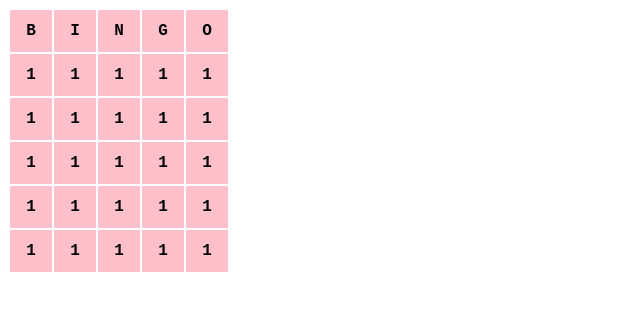
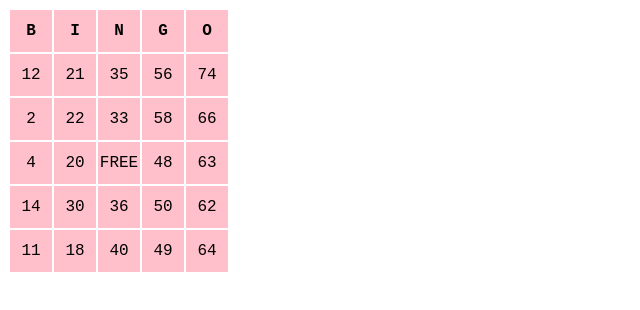
Before and after one commit to Mimi-Rabbit-usagi/bingo_sheet, a plain HTML site: page index.html in a window 1280 px wide. Shown: the whole page, without its empty margins (0-640 px from the left). Drawn offline with Linux system fonts and the light colour scheme.

Commit message:
コードをまとめる

```diff
--- a/index.html
+++ b/index.html
@@ -17,43 +17,7 @@
           <th>O</th>
         </tr>
       </thead>
-      <tbody>
-        <tr>
-          <th>1</th>
-          <th>1</th>
-          <th>1</th>
-          <th>1</th>
-          <th>1</th>
-        </tr>
-        <tr>
-          <th>1</th>
-          <th>1</th>
-          <th>1</th>
-          <th>1</th>
-          <th>1</th>
-        </tr>
-        <tr>
-          <th>1</th>
-          <th>1</th>
-          <th>1</th>
-          <th>1</th>
-          <th>1</th>
-        </tr>
-        <tr>
-          <th>1</th>
-          <th>1</th>
-          <th>1</th>
-          <th>1</th>
-          <th>1</th>
-        </tr>
-        <tr>
-          <th>1</th>
-          <th>1</th>
-          <th>1</th>
-          <th>1</th>
-          <th>1</th>
-        </tr>
-      </tbody>
+      <tbody></tbody>
     </table>
     <script src="main.js"></script>
   </body>
--- a/main.js
+++ b/main.js
@@ -1,19 +1,12 @@
 "use strict";
 {
   function createColumn(col) {
-    //const source = [1, 2, 3, 4, 5, 6, 7, 8, 9, 10, 11, 12, 13, 14, 15];
     const source = [];
     for (let i = 0; i < 15; i++) {
       source[i] = i + 1 + 15 * col;
     }
 
     const column = [];
-    //   b[0] = source.splice(Math.floor(Math.random() * source.length), 1)[0];
-    //   b[1] = source.splice(Math.floor(Math.random() * source.length), 1)[0];
-    //   b[2] = source.splice(Math.floor(Math.random() * source.length), 1)[0];
-    //   b[3] = source.splice(Math.floor(Math.random() * source.length), 1)[0];
-    //   b[4] = source.splice(Math.floor(Math.random() * source.length), 1)[0];
-
     for (let i = 0; i < 5; i++) {
       column[i] = source.splice(
         Math.floor(Math.random() * source.length),
@@ -24,20 +17,27 @@
     return column;
   }
 
-  const columns = [];
-  columns[0] = createColumn(0);
-  columns[1] = createColumn(1);
-  columns[2] = createColumn(2);
-  columns[3] = createColumn(3);
-  columns[4] = createColumn(4);
-  columns[2][2] = "FREE";
+  function createColumns() {
+    const columns = [];
+    for (let i = 0; i < 5; i++) {
+      columns[i] = createColumn(i);
+    }
+    columns[2][2] = "FREE";
+    return columns;
+  }
 
-  const bingo = [];
-  for (let row = 0; row < 5; row++) {
-    bingo[row] = [];
-    for (let col = 0; col < 5; col++) {
-      bingo[row][col] = columns[col][row];
+  function renderBingo(columns) {
+    for (let row = 0; row < 5; row++) {
+      const tr = document.createElement("tr");
+      for (let col = 0; col < 5; col++) {
+        const td = document.createElement("td");
+        td.textContent = columns[col][row];
+        tr.appendChild(td);
+      }
+      document.querySelector("tbody").appendChild(tr);
     }
   }
-  console.table(columns);
+
+  const columns = createColumns();
+  renderBingo(columns);
 }
```
